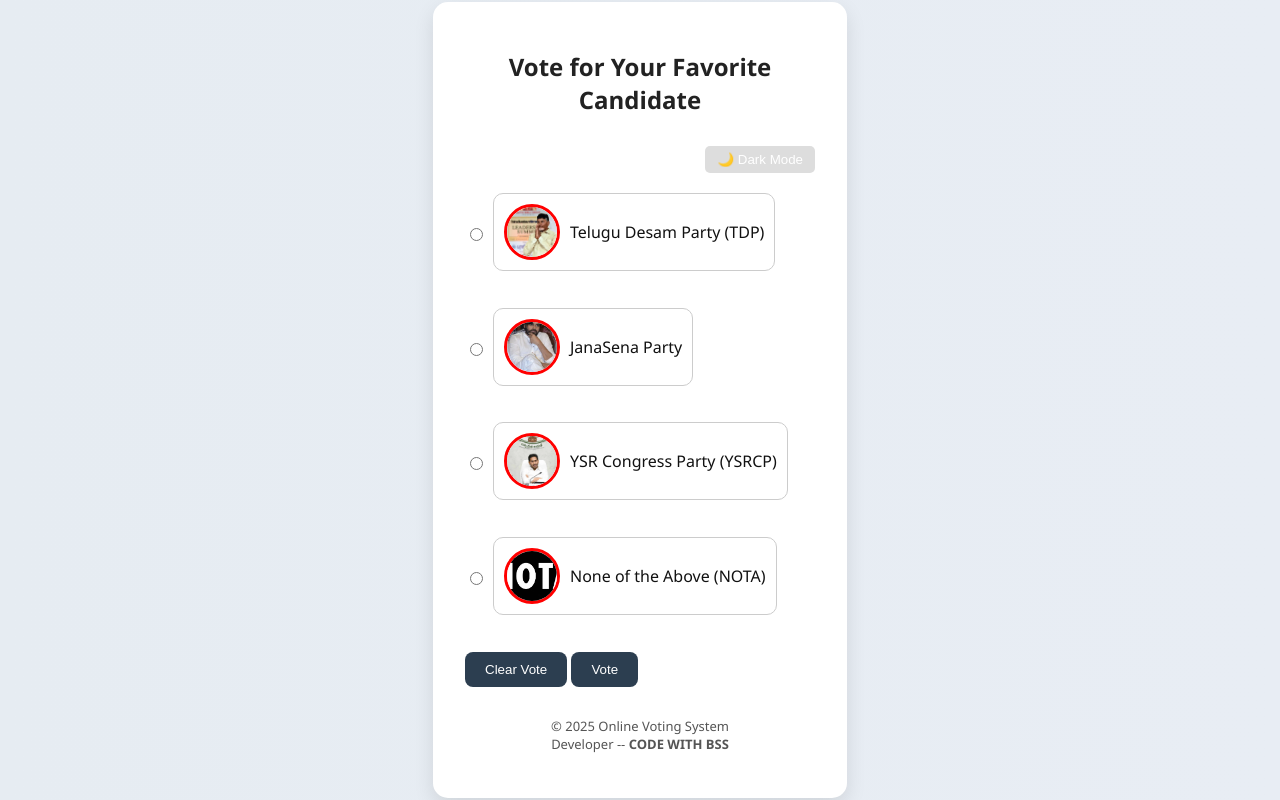
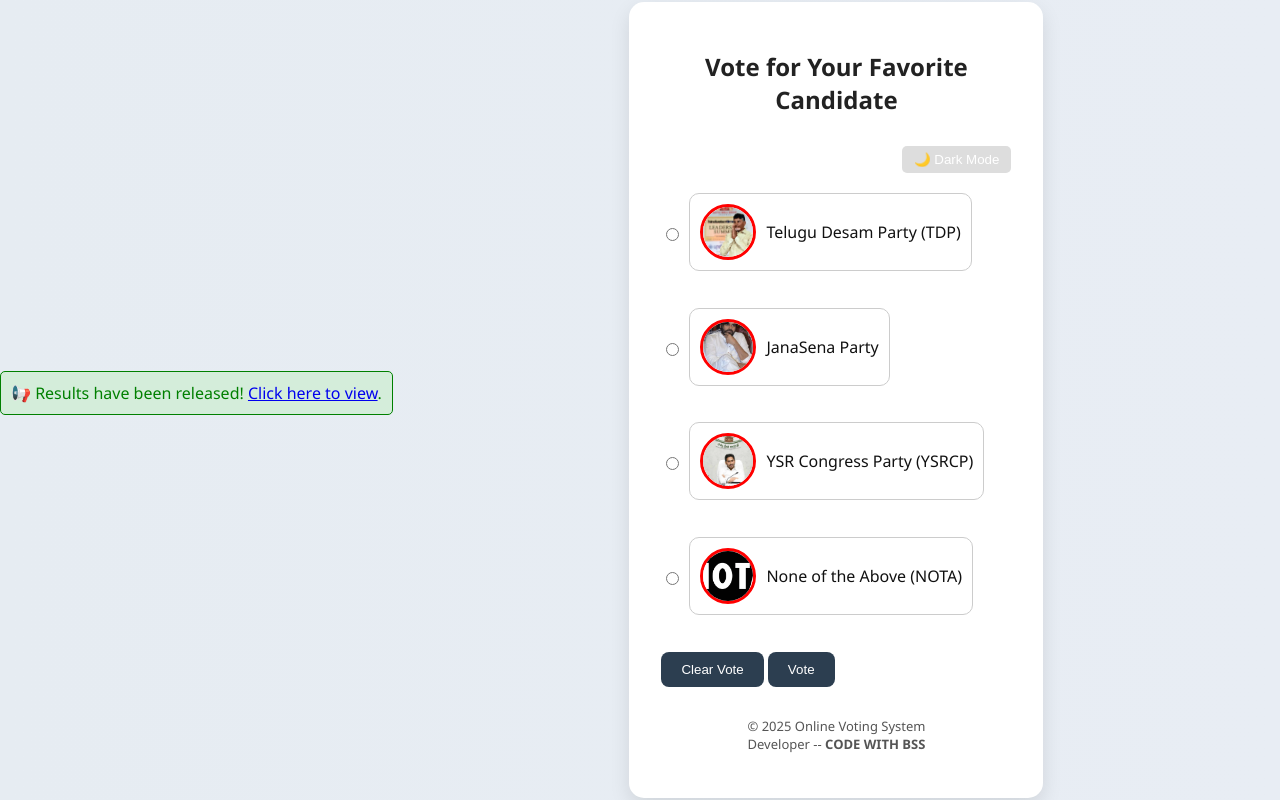
Before and after one commit to Bhanu-lpu/Onlinevotingapp, a Flask app: page / in a window 1280 px wide. Run offline with Flask 3, Linux system fonts and the light colour scheme; the visitor is signed in with stand-in values (Sample User, id 1).

Commit message:
Update index.html

```diff
--- a/templates/index.html
+++ b/templates/index.html
@@ -8,6 +8,12 @@
 
   </head>
   <body>
+    {% if voted and show_results %}
+<div class="notification" style="background-color: #d4edda; padding: 10px; border: 1px solid green; color: green; border-radius: 5px; margin-bottom: 15px;">
+    📢 Results have been released! <a href="/results">Click here to view</a>.
+</div>
+{% endif %}
+
     <div class="container">
       <h1>Vote for Your Favorite Candidate</h1>
       <div class="theme-toggle">
```
